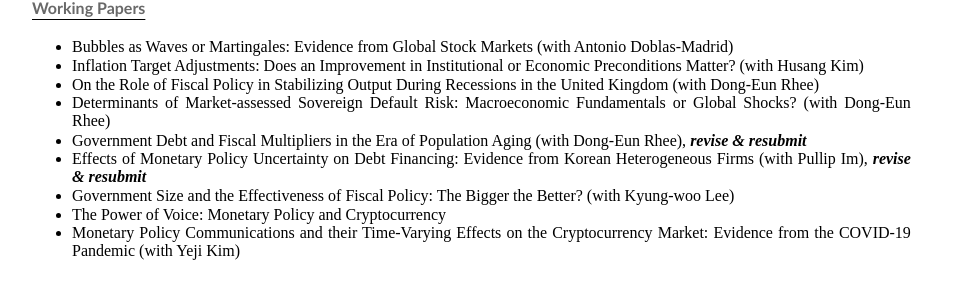
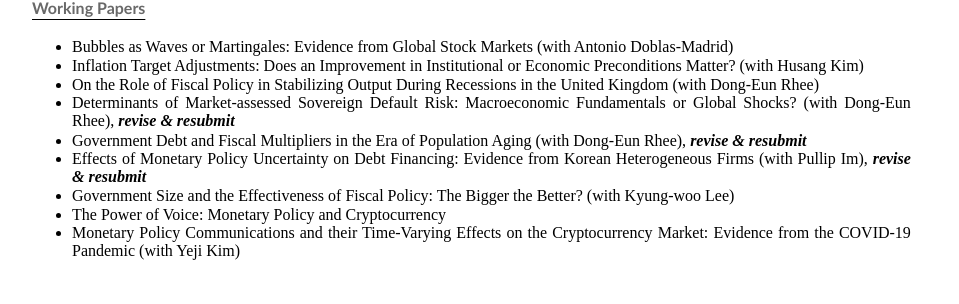
Before and after one commit to dooyeoncho/dooyeoncho.github.io, a Jekyll site: the page built from pages/research.html, in a window 1280 px wide. Shown: the part 1090-1394 px from the top of the page, without its empty margins (160-1119 px from the left). Built offline with Jekyll 4.4.1, drawn with Linux system fonts in a browser that asks for light colours.

Commit message:
Update research.html

```diff
--- a/pages/research.html
+++ b/pages/research.html
@@ -56,7 +56,7 @@
 		<span><li>Bubbles as Waves or Martingales: Evidence from Global Stock Markets (with Antonio Doblas-Madrid)</li></span>
 		<span><li>Inflation Target Adjustments: Does an Improvement in Institutional or Economic Preconditions Matter? (with Husang Kim)</li></span>
 		<span><li>On the Role of Fiscal Policy in Stabilizing Output During Recessions in the United Kingdom (with Dong-Eun Rhee)</li></span>
-		<span><li>Determinants of Market-assessed Sovereign Default Risk: Macroeconomic Fundamentals or Global Shocks? (with Dong-Eun Rhee)</li></span>
+		<span><li>Determinants of Market-assessed Sovereign Default Risk: Macroeconomic Fundamentals or Global Shocks? (with Dong-Eun Rhee), <em property="italic"><b>revise & resubmit</b></em></li></span>
 		<span><li>Government Debt and Fiscal Multipliers in the Era of Population Aging (with Dong-Eun Rhee), <em property="italic"><b>revise & resubmit</b></em></li></span>
 		<span><li>Effects of Monetary Policy Uncertainty on Debt Financing: Evidence from Korean Heterogeneous Firms (with Pullip Im), <em property="italic"><b>revise & resubmit</b></em></li></span>
 		<span><li>Government Size and the Effectiveness of Fiscal Policy: The Bigger the Better? (with Kyung-woo Lee)</li></span>
```
